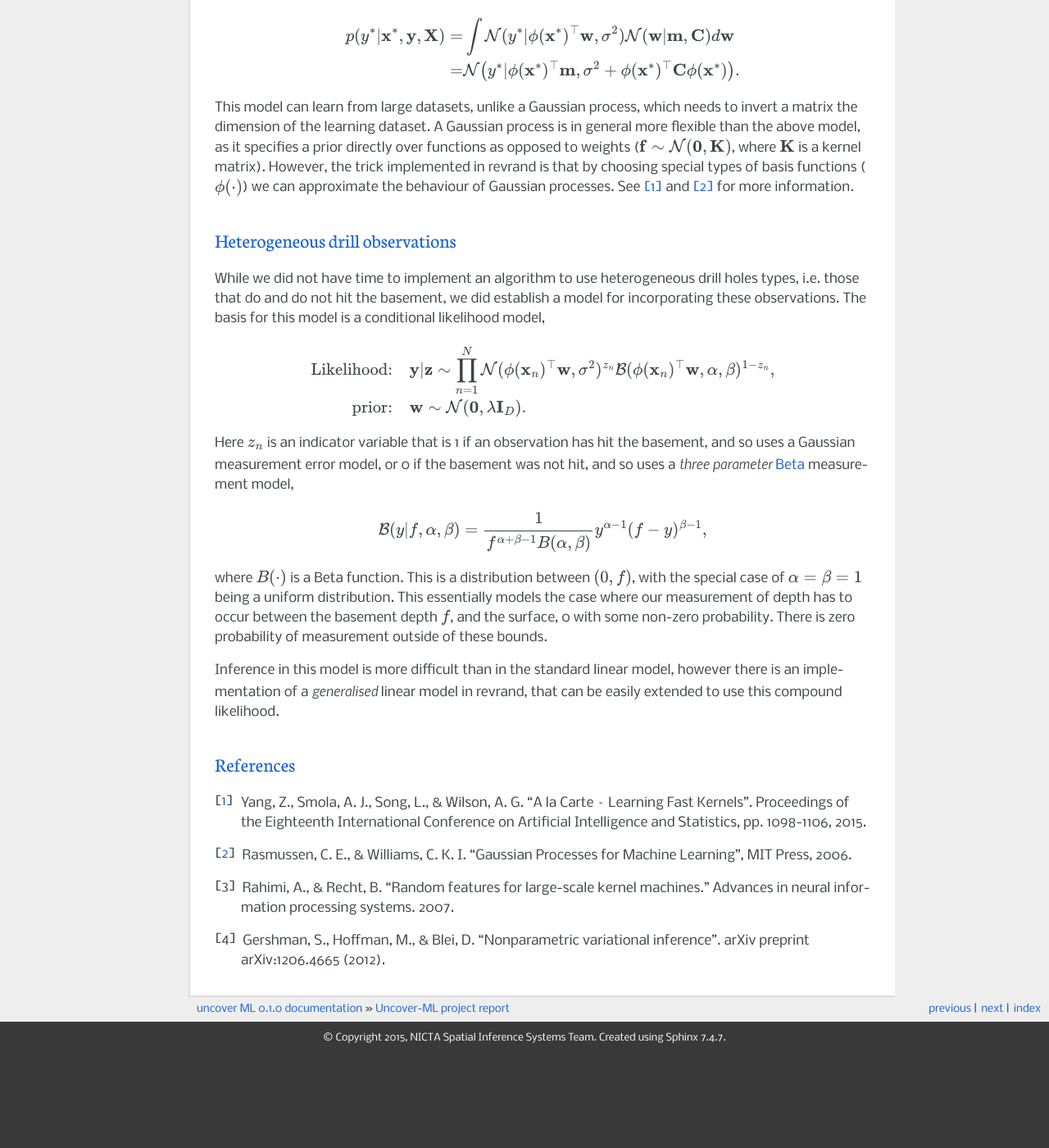
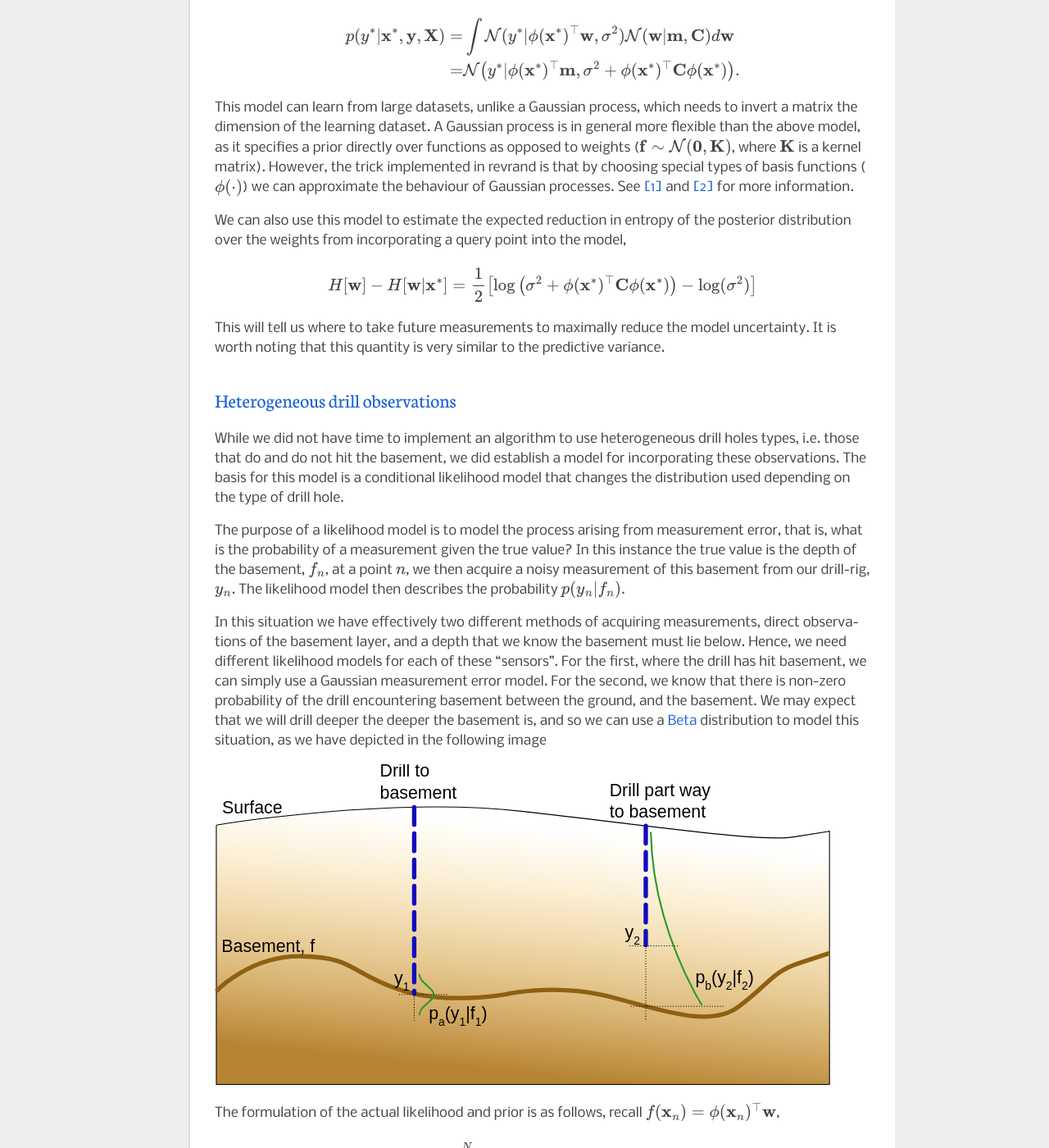
Before and after one commit to GeoscienceAustralia/uncover-ml, a Sphinx documentation site: the page built from docs/projectreport.rst, in a window 1280 px wide and 1400 px high, scrolled down 916 px. Shown: the whole window at 82% size. Built offline with Sphinx 7.4.7, drawn with Linux system fonts in a browser that asks for light colours; before the commit the page ends 2201 px from its top, so only the background shows below that; some of the changed text lies outside the part shown.

Commit message:
some project doco

```diff
--- a/docs/projectreport.rst
+++ b/docs/projectreport.rst
@@ -25,7 +25,7 @@ linear model represents :math:`f` as a linear combination of (non-linear)
     \mathbf{y} \sim \prod^N_{n=1} \mathcal{N}(\phi(\mathbf{x}_n)^\top
         \mathbf{w}, \sigma^2),
 
-    \text{prior:}& \quad
+    \text{Prior:}& \quad
     \mathbf{w} \sim \mathcal{N}(\mathbf{0}, \lambda \mathbf{I}_D),
 
 We then maximise the *log marginal likelihood* of the model to learn the
@@ -64,6 +64,21 @@ matrix). However, the trick implemented in revrand is that by choosing special
 types of basis functions (:math:`\phi(\cdot)`) we can approximate the behaviour
 of Gaussian processes.  See [1]_ and [2]_ for more information.
 
+We can also use this model to estimate the expected reduction in entropy of the
+posterior distribution over the weights from incorporating a query point into
+the model,
+
+.. math::
+
+    H[\mathbf{w}] - H[\mathbf{w}|\mathbf{x}^*] = \frac{1}{2} \left[
+        \log \left( \sigma^2
+        + \phi(\mathbf{x}^*)^\top \mathbf{C} \phi(\mathbf{x}^*) \right)
+        - \log(\sigma^2) \right]
+
+This will tell us where to take future measurements to maximally reduce the
+model uncertainty. It is worth noting that this quantity is very similar to the
+predictive variance.
+
 
 Heterogeneous drill observations
 --------------------------------
@@ -71,7 +86,30 @@ Heterogeneous drill observations
 While we did not have time to implement an algorithm to use heterogeneous drill
 holes types, i.e. those that do and do not hit the basement, we did establish a
 model for incorporating these observations. The basis for this model is a
-conditional likelihood model,
+conditional likelihood model that changes the distribution used depending on
+the type of drill hole.
+
+The purpose of a likelihood model is to model the process arising from
+measurement error, that is, what is the probability of a measurement given the
+true value? In this instance the true value is the depth of the basement,
+:math:`f_n`, at a point :math:`n`, we then acquire a noisy measurement of this
+basement from our drill-rig, :math:`y_n`. The likelihood model then describes
+the probability :math:`p(y_n | f_n)`.
+
+In this situation we have effectively two different methods of acquiring
+measurements, direct observations of the basement layer, and a depth that we
+know the basement must lie below. Hence, we need different likelihood models
+for each of these "sensors". For the first, where the drill has hit basement,
+we can simply use a Gaussian measurement error model. For the second, we know
+that there is non-zero probability of the drill encountering basement between
+the ground, and the basement. We may expect that we will drill deeper the
+deeper the basement is, and so we can use a Beta_ distribution to model this
+situation, as we have depicted in the following image
+
+.. image:: comp_likelihood.svg
+
+The formulation of the actual likelihood and prior is as follows, recall
+:math:`f(\mathbf{x}_n) = \phi(\mathbf{x}_n)^\top \mathbf{w}`,
 
 .. math::
 
@@ -81,7 +119,7 @@ conditional likelihood model,
             \mathcal{B}(\phi(\mathbf{x}_n)^\top \mathbf{w}, \alpha, \beta)
             ^{1 - z_n},
 
-    \text{prior:}& \quad
+    \text{Prior:}& \quad
     \mathbf{w} \sim \mathcal{N}(\mathbf{0}, \lambda \mathbf{I}_D).
 
 Here :math:`z_n` is an indicator variable that is 1 if an observation has hit
```
Also changed, not shown: docs/comp_likelihood.svg (added).
